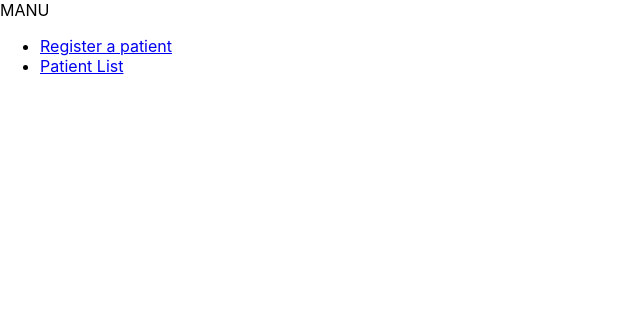
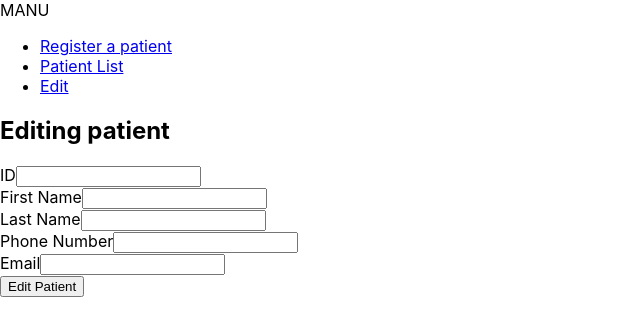
Before and after one commit to FedFon/manufs, a React (Create React App) app in the folder frontend/: page /edit in a window 1280 px wide. Shown: the top 336 px of the page, without its empty margins (0-640 px from the left). Built offline with nearby package versions, Linux system fonts and the light colour scheme.

Commit message:
Changed edit button to its own page and is functional. The delete button in the patientList is also functional

```diff
--- a/frontend/src/App.js
+++ b/frontend/src/App.js
@@ -2,6 +2,7 @@ import { Route, Switch } from "react-router-dom";
 import Layout from "./components/layout/Layout";
 import NewPatient from "./components/pages/NewPatient";
 import PatientList from "./components/pages/PatientList";
+import EditPatient from "./components/pages/EditPatient";
 
 function App() {
   return (
@@ -13,6 +14,9 @@ function App() {
         <Route path="/list">
           <PatientList />
         </Route>
+        <Route path="/edit">
+          <EditPatient />
+        </Route>
       </Switch>
     </Layout>
   );
--- a/frontend/src/components/layout/Navigation.js
+++ b/frontend/src/components/layout/Navigation.js
@@ -12,6 +12,9 @@ const Navigation = () => {
           <li>
             <Link to="/list">Patient List</Link>
           </li>
+          <li>
+            <Link to="/edit">Edit</Link>
+          </li>
         </ul>
       </nav>
     </header>
--- /dev/null
+++ b/frontend/src/components/pages/EditPatient.js
@@ -0,0 +1,12 @@
+import EditPatientForm from "../patients/EditPatientForm";
+
+const EditPatient = (props) => {
+  return (
+    <section>
+      <h1>Editing patient</h1>
+      <EditPatientForm />
+    </section>
+  );
+};
+
+export default EditPatient;
--- a/frontend/src/components/pages/PatientList.js
+++ b/frontend/src/components/pages/PatientList.js
@@ -6,12 +6,18 @@ const PatientList = (props) => {
   const patientListRef = useRef([]);
   const [isLoading, setIsLoading] = useState(true);
 
+  /*const deletePatient = () => {
+    console.log("Deleting Patient");
+    console.log(patientListRef.current);
+    // axios.put(`/patient/${pa}`, patient);
+  };*/
+
   const fillInPatients = () => {
     return (
       <ul>
         {patientListRef.current.map((patient) => {
           return (
-            <div>
+            <div key={patient.email}>
               <Patient
                 key={patient._id}
                 firstName={patient.firstName}
@@ -19,8 +25,15 @@ const PatientList = (props) => {
                 email={patient.email}
                 phone={patient.phone}
               />
-              <button>Delete</button>
-              <button>Edit</button>
+              <button
+                key={"delete " + patient._id}
+                onClick={() => {
+                  axios.delete(`/patient/${patient._id}`, patient);
+                  console.log(patient._id);
+                }}
+              >
+                Delete
+              </button>
             </div>
           );
         })}
--- /dev/null
+++ b/frontend/src/components/patients/EditPatientForm.js
@@ -0,0 +1,58 @@
+import { useRef } from "react";
+import axios from "axios";
+
+const EditPatientForm = (props) => {
+  const idRef = useRef();
+  const firstNameRef = useRef();
+  const lastNameRef = useRef();
+  const emailRef = useRef();
+  const phoneNumberRef = useRef();
+
+  const submitHandler = (event) => {
+    event.preventDefault();
+    const enteredId = idRef.current.value;
+    const enteredFirstName = firstNameRef.current.value;
+    const enteredLastName = lastNameRef.current.value;
+    const enteredEmail = emailRef.current.value;
+    const enteredPhoneNumber = phoneNumberRef.current.value;
+
+    const patient = {
+      _id: enteredId,
+      firstName: enteredFirstName,
+      lastName: enteredLastName,
+      email: enteredEmail,
+      phone: enteredPhoneNumber,
+    };
+
+    axios.put(`/patient/${enteredId}`, patient);
+  };
+  return (
+    <form onSubmit={submitHandler}>
+      <div>
+        <label htmlFor="_id">ID</label>
+        <input type="text" required id="_id" ref={idRef} />
+      </div>
+      <div>
+        <label htmlFor="firstName">First Name</label>
+        <input type="text" required id="firstName" ref={firstNameRef} />
+      </div>
+      <div>
+        <label htmlFor="lastName">Last Name</label>
+        <input type="text" required id="lastName" ref={lastNameRef} />
+      </div>
+      <div>
+        <label htmlFor="phoneNumber">Phone Number</label>
+        <input type="text" required id="phone" ref={phoneNumberRef} />
+      </div>
+      <div>
+        <label htmlFor="email">Email</label>
+        <input type="text" required id="email" ref={emailRef} />
+      </div>
+      <div>
+        <button>Edit Patient</button>
+      </div>
+    </form>
+  );
+};
+
+export default EditPatientForm;
```
